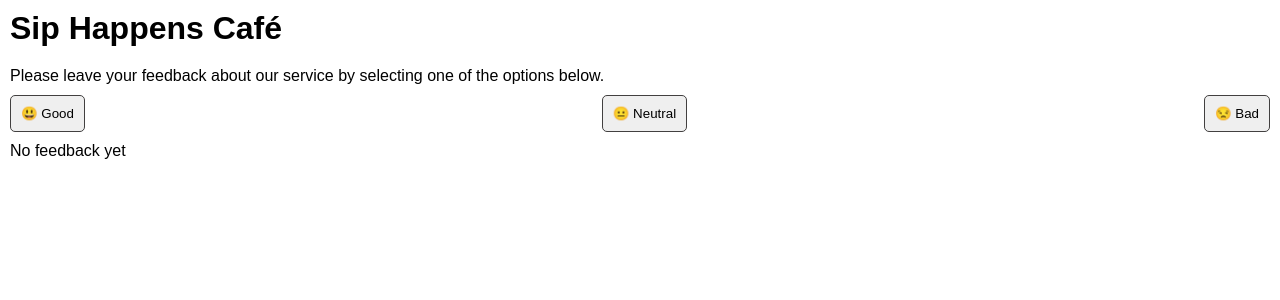
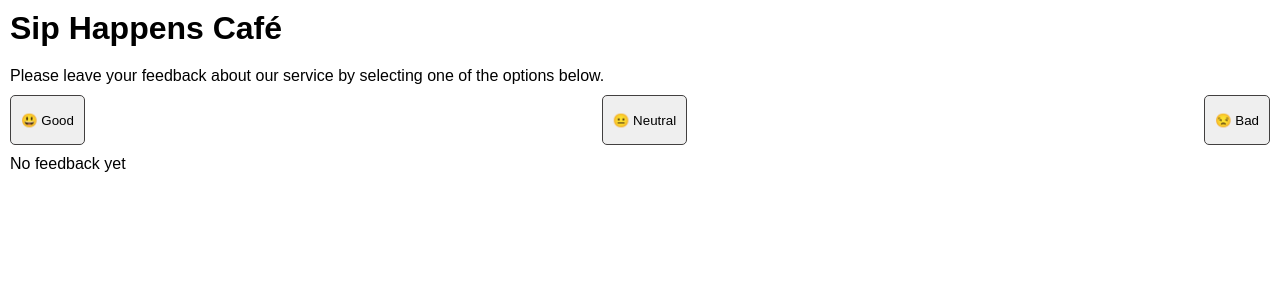
Before and after one commit to kuzmavasil74/goit-react-hw-02, a React (Vite) app: page / in a window 1280 px wide. Shown: the top 300 px of the page. Built offline with nearby package versions, Linux system fonts and the light colour scheme.

Commit message:
kuzma_update_style-3

```diff
--- a/src/components/Option/Option.module.css
+++ b/src/components/Option/Option.module.css
@@ -5,6 +5,7 @@
   margin-bottom: 10px;
 }
 .optionButton {
+  height: 50px;
   border-radius: 5px;
   border: 1.5px solid rgb(66, 64, 64);
 }
```
